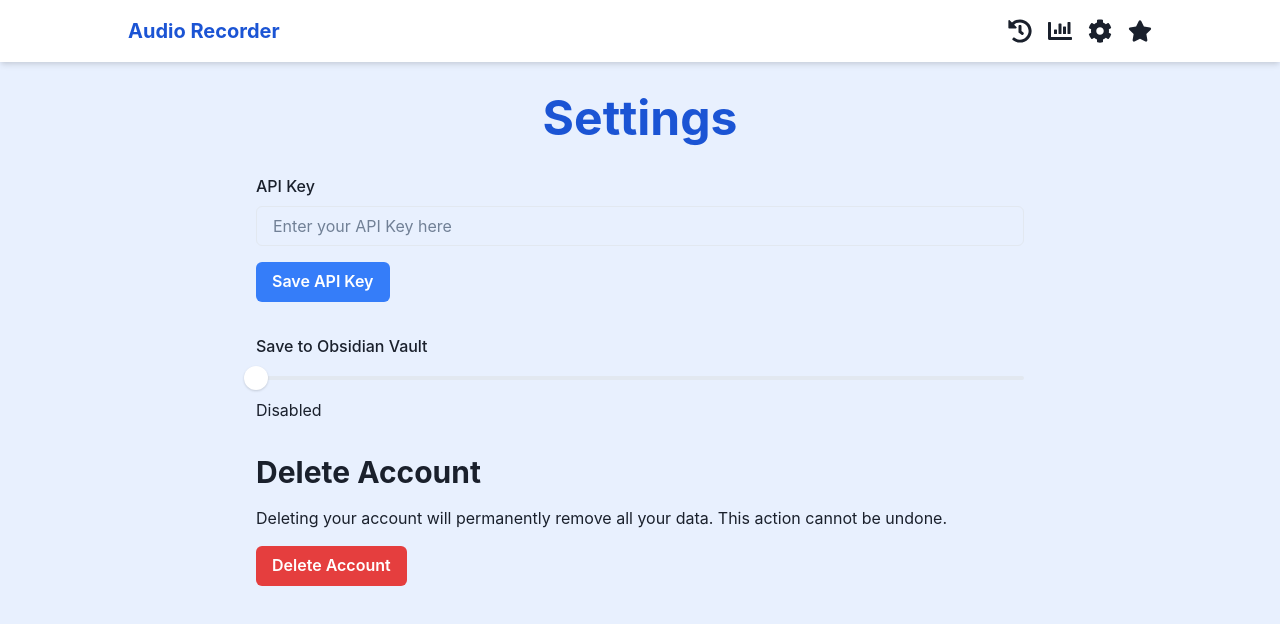
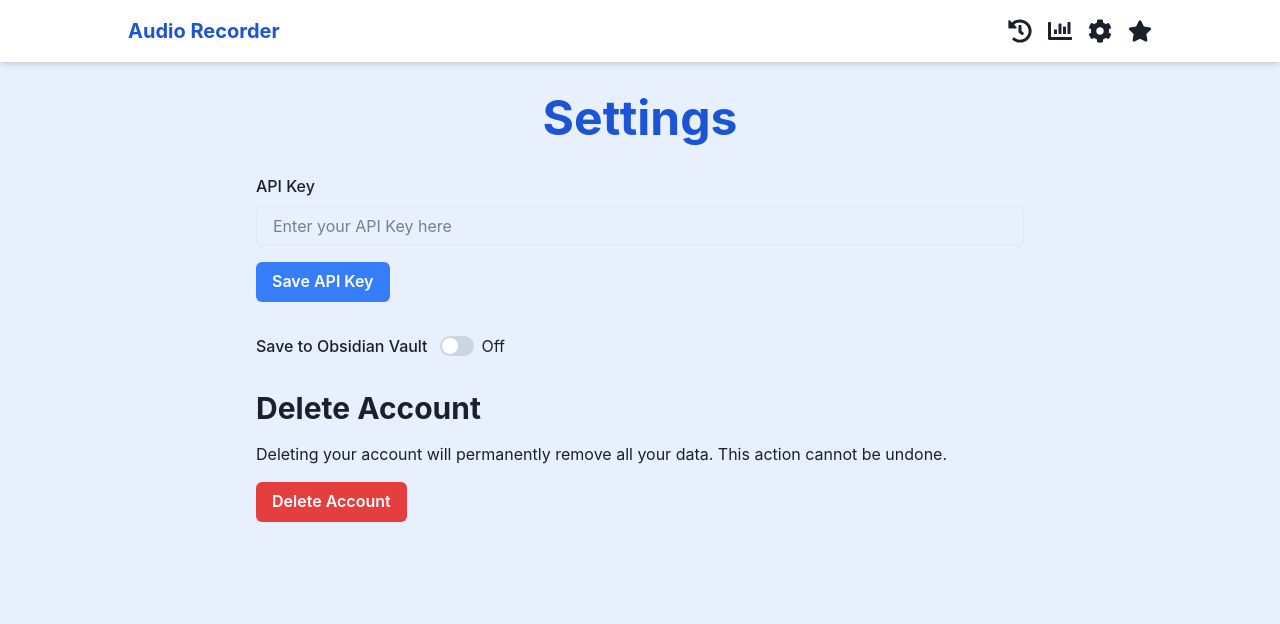
Before and after one commit to GPT-Engineer-App/transcription-recorder, a React (Vite) app: page /settings in a window 1280 px wide. Shown: the top 624 px of the page. Built offline with nearby package versions, Linux system fonts and the light colour scheme.

Commit message:
- Replaced the Slider component with a Switch component for the Obsidian save setting. - Updated the state variable and handler function to work with the Switch component. - Adjusted the text to display "On" or "Off" based on the toggle state.
Prompt: change obsidian save thing to an actual toggle

```diff
--- a/src/pages/Settings.jsx
+++ b/src/pages/Settings.jsx
@@ -1,5 +1,5 @@
 import React, { useState, useEffect } from "react";
-import { Box, FormControl, FormLabel, Input, Button, useToast, VStack, Heading, Slider, SliderTrack, SliderFilledTrack, SliderThumb, Text, Alert, AlertIcon, AlertTitle, AlertDescription } from "@chakra-ui/react";
+import { Box, FormControl, FormLabel, Input, Button, useToast, VStack, Heading, Text, Switch } from "@chakra-ui/react";
 
 const Settings = () => {
   const toast = useToast();
@@ -37,15 +37,12 @@ const Settings = () => {
             Save API Key
           </Button>
         </FormControl>
-        <FormControl id="save-to-obsidian">
-          <FormLabel>Save to Obsidian Vault</FormLabel>
-          <Slider aria-label="save-to-obsidian" defaultValue={saveToObsidian ? 1 : 0} min={0} max={1} step={1} onChange={(value) => setSaveToObsidian(value === 1)}>
-            <SliderTrack>
-              <SliderFilledTrack bg={saveToObsidian ? "brand.500" : "gray.300"} />
-            </SliderTrack>
-            <SliderThumb boxSize={6} />
-          </Slider>
-          <Text mt={2}>{saveToObsidian ? "Enabled" : "Disabled"}</Text>
+        <FormControl display="flex" alignItems="center">
+          <FormLabel htmlFor="save-to-obsidian" mb="0">
+            Save to Obsidian Vault
+          </FormLabel>
+          <Switch id="save-to-obsidian" isChecked={saveToObsidian} onChange={(event) => setSaveToObsidian(event.target.checked)} />
+          <Text ml={2}>{saveToObsidian ? "On" : "Off"}</Text>
         </FormControl>
         <Box width="100%">
           <Heading as="h2" size="lg" mb={4}>
```
